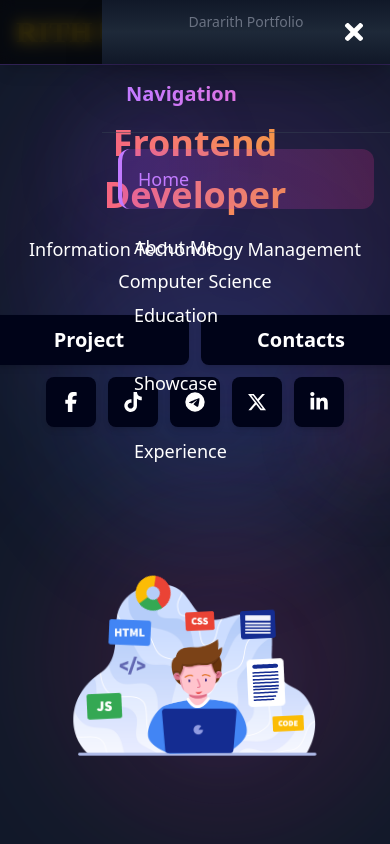
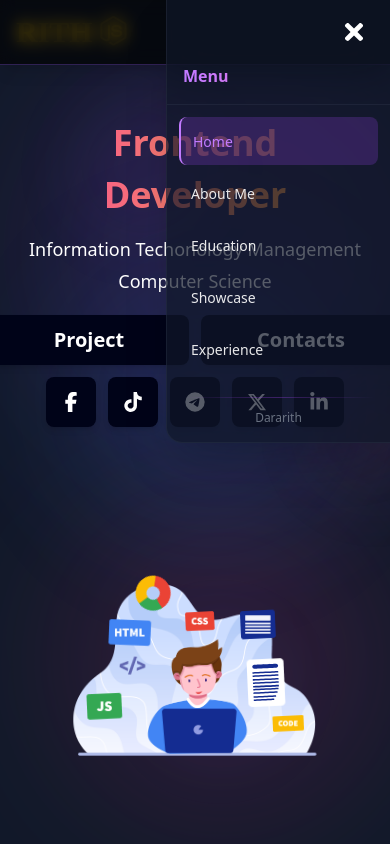
Before and after one commit to Dararith-ux/dararithportfolio, a React (Vite) app: page / in a window 390 px wide. Both pictures are taken after a click on the button "Toggle menu". Shown: the top 844 px of the page. Built offline with nearby package versions, Linux system fonts and the light colour scheme; a web font is replaced by a local one.

Commit message:
blur background

```diff
--- a/src/Header/Nav.jsx
+++ b/src/Header/Nav.jsx
@@ -134,48 +134,48 @@ const Nav = () => {
         onClick={() => setIsMenuOpen(false)}
       />
 
-      {/* Mobile Menu Panel */}
+      {/* Mobile Menu Panel - Minimized with blur */}
       <div
-        className={`fixed top-0 right-0 h-full w-72 bg-gradient-to-b from-gray-900 via-gray-800 to-gray-900 z-40 md:hidden transform transition-transform duration-300 ease-out shadow-2xl ${
-          isMenuOpen ? "translate-x-0" : "translate-x-full"
+        className={`fixed top-0 right-0 h-auto max-h-[85vh] w-56 bg-gray-900/70 backdrop-blur-xl z-40 md:hidden transform transition-all duration-300 ease-out shadow-2xl rounded-bl-2xl border-l border-b border-gray-700/30 ${
+          isMenuOpen ? "translate-x-0 opacity-100" : "translate-x-full opacity-0"
         }`}
       >
         {/* Menu Header */}
-        <div className="p-6 pt-20 border-b border-gray-700/50">
-          <h2 className="text-xl font-bold bg-gradient-to-r from-purple-400 to-pink-400 bg-clip-text text-transparent">
-            Navigation
+        <div className="p-4 pt-16 border-b border-gray-700/30">
+          <h2 className="text-base font-bold bg-gradient-to-r from-purple-400 to-pink-400 bg-clip-text text-transparent">
+            Menu
           </h2>
         </div>
 
         {/* Menu Items */}
-        <ul className="flex flex-col p-4">
+        <ul className="flex flex-col p-3">
           {navItems.map((item, index) => (
             <li
               key={item.id}
               onClick={() => scrollToSection(item.id)}
               className={`
-                cursor-pointer py-4 px-4 rounded-xl mb-2
+                cursor-pointer py-3 px-3 rounded-lg mb-1
                 transition-all duration-300 transform
                 ${isMenuOpen ? "translate-x-0 opacity-100" : "translate-x-8 opacity-0"}
                 ${
                   activeSection === item.id
-                    ? "bg-gradient-to-r from-purple-500/20 to-pink-500/20 text-purple-400 border-l-4 border-purple-400"
-                    : "text-white hover:bg-white/5 hover:translate-x-2"
+                    ? "bg-purple-500/20 text-purple-400 border-l-2 border-purple-400"
+                    : "text-white/90 hover:bg-white/10 hover:translate-x-1"
                 }
               `}
               style={{
-                transitionDelay: isMenuOpen ? `${index * 75}ms` : "0ms",
+                transitionDelay: isMenuOpen ? `${index * 50}ms` : "0ms",
               }}
             >
-              <span className="font-medium text-lg">{item.label}</span>
+              <span className="font-medium text-sm">{item.label}</span>
             </li>
           ))}
         </ul>
 
         {/* Menu Footer */}
-        <div className="absolute bottom-8 left-0 right-0 px-6">
-          <div className="h-px bg-gradient-to-r from-transparent via-purple-500/50 to-transparent mb-4"></div>
-          <p className="text-gray-500 text-sm text-center">Dararith Portfolio</p>
+        <div className="px-4 pb-4 pt-2">
+          <div className="h-px bg-gradient-to-r from-transparent via-purple-500/30 to-transparent mb-3"></div>
+          <p className="text-gray-500 text-xs text-center">Dararith</p>
         </div>
       </div>
     </div>
```
